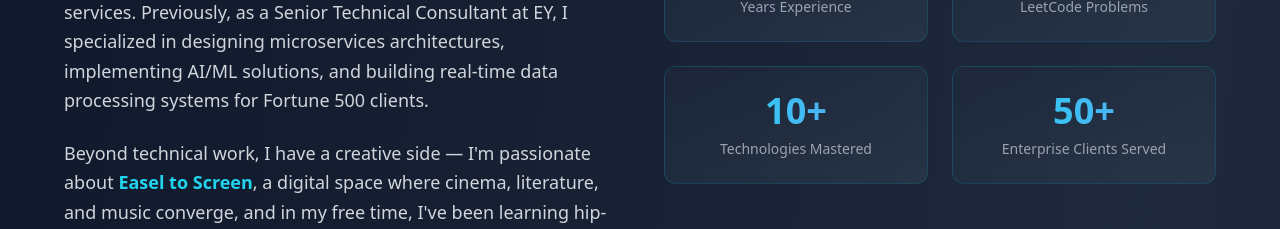
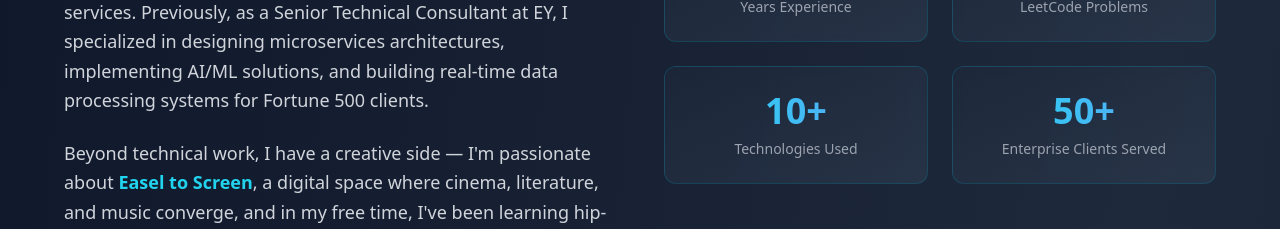
Before and after one commit to Shikha-code36/shikhaPortfolio, a React (Vite) app: page / in a window 1280 px wide. Shown: the part 1280-1509 px from the top of the page. Built offline with nearby package versions, Linux system fonts and the light colour scheme; no server answers.

Commit message:
value changes

```diff
--- a/src/components/About.jsx
+++ b/src/components/About.jsx
@@ -32,7 +32,7 @@ export const About = () => {
   const stats = [
     { number: "6+", label: "Years Experience" },
     { number: "500+", label: "LeetCode Problems" },
-    { number: "10+", label: "Technologies Mastered" },
+    { number: "10+", label: "Technologies Used" },
     { number: "50+", label: "Enterprise Clients Served" },
   ];
 
--- a/src/components/Skills.jsx
+++ b/src/components/Skills.jsx
@@ -76,7 +76,7 @@ export const Skills = () => {
     {
       label: "Programming Languages",
       value: "8+",
-      description: "Languages mastered",
+      description: "Languages used",
     },
     { label: "Cloud Platforms", value: "3", description: "AWS, GCP, Azure" },
     {
```
